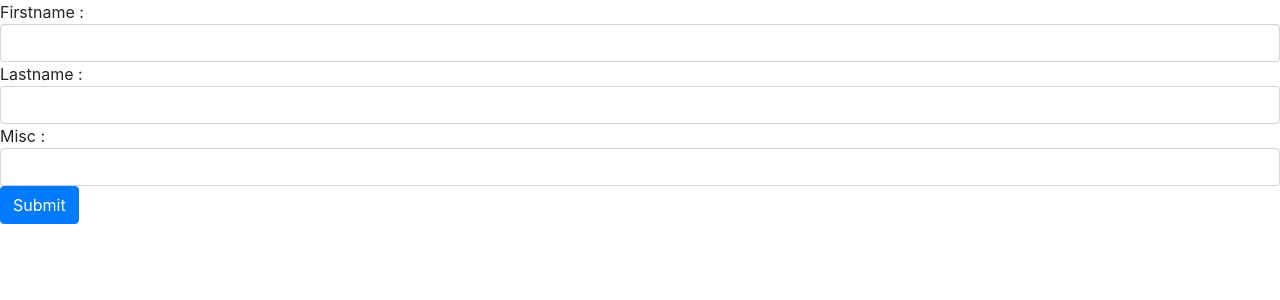
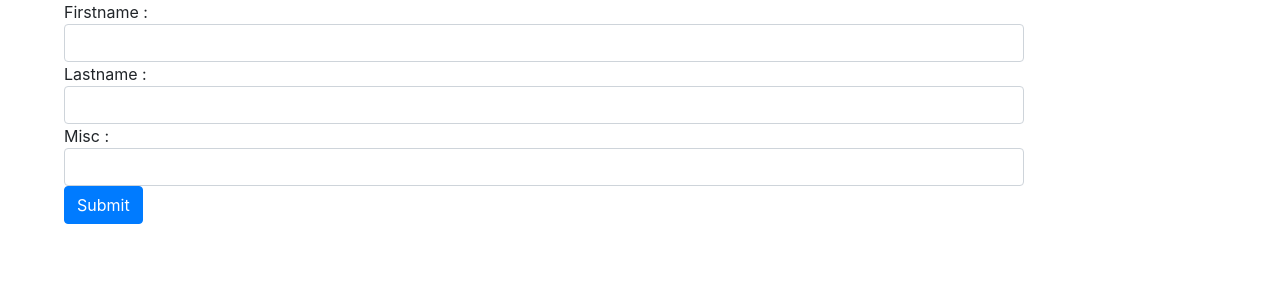
Before and after one commit to PeterRusznak/soc, a React app: page / in a window 1280 px wide. Shown: the top 300 px of the page. Built offline with nearby package versions, Linux system fonts and the light colour scheme; the HTML template or start-up script is replaced by a standard one.

Commit message:
Bootstrap

```diff
--- /dev/null
+++ b/src/soc_assets/public/App.css
@@ -0,0 +1,5 @@
+
+.form-group {
+    width: 75%;
+    margin-left: 5%;
+};
--- a/src/soc_assets/public/App.tsx
+++ b/src/soc_assets/public/App.tsx
@@ -1,9 +1,12 @@
 import React from 'react';
 import Create from './components/Create';
+import './App.css';
+
 const App = () => {
     return (
         <div>
             <Create />
+
         </div>
     );
 }
--- a/src/soc_assets/public/components/Create.tsx
+++ b/src/soc_assets/public/components/Create.tsx
@@ -10,6 +10,14 @@ const Create = () => {
     const [done, setDone] = useState(false);
     const [saving, setSaving] = useState(false);
 
+    interface UserIdl {
+        id: { toNumber(): number };
+        firstName: string;
+        lastName: string;
+        desc: string;
+    };
+
+
     const submit = async () => {
         setSaving(true)
         let newProfile = {
@@ -17,7 +25,10 @@ const Create = () => {
             lastName: last,
             desc: desc,
         };
-        await soc.create(newProfile);
+        soc.create(newProfile).then((ret: UserIdl) => {
+            console.log("Itt jön");
+            console.log(ret);
+        })
         setDone(true);
     }
     if (done) {
```
Also changed, not shown: 1 other file (tests, documents, lock files or other folders).
